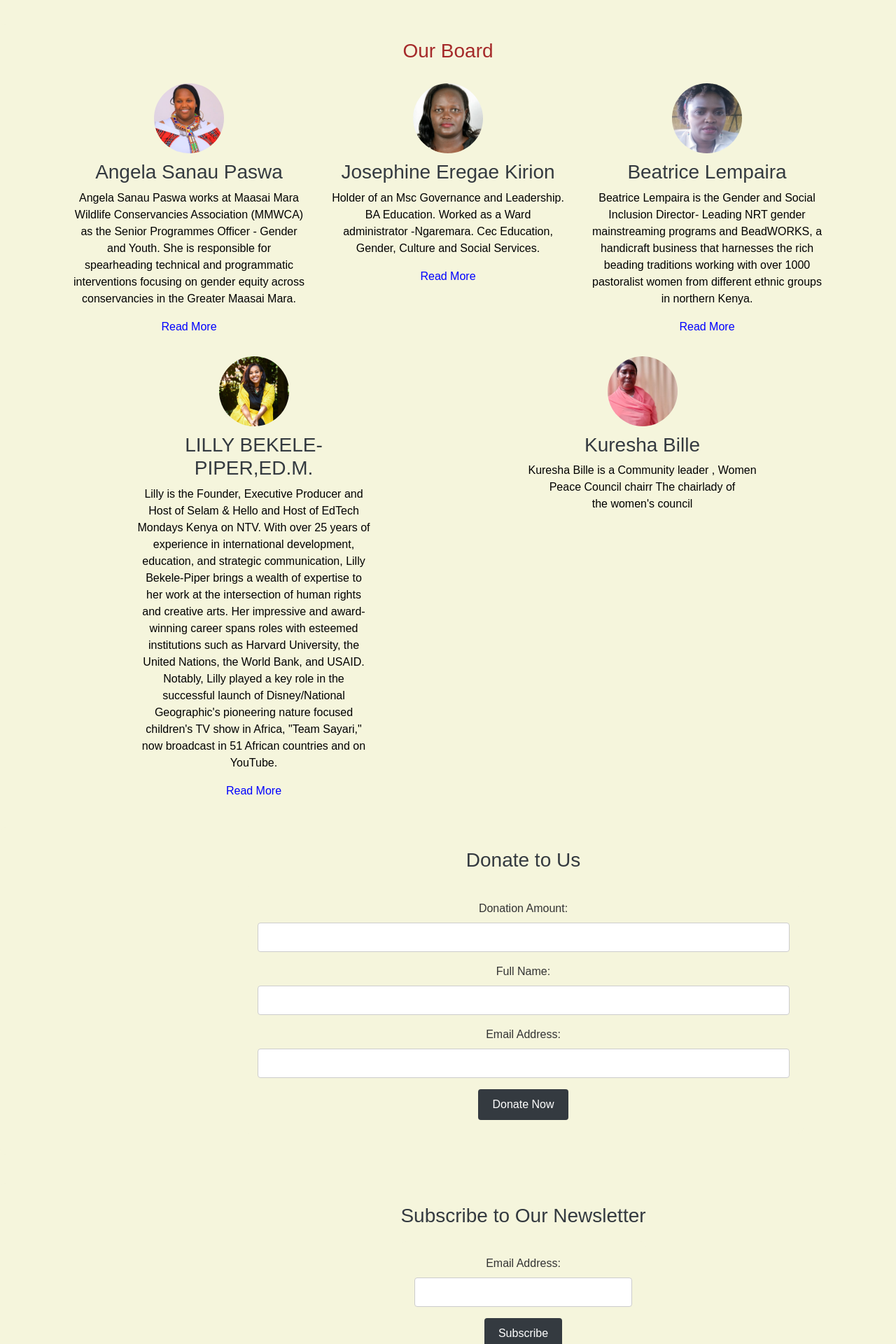
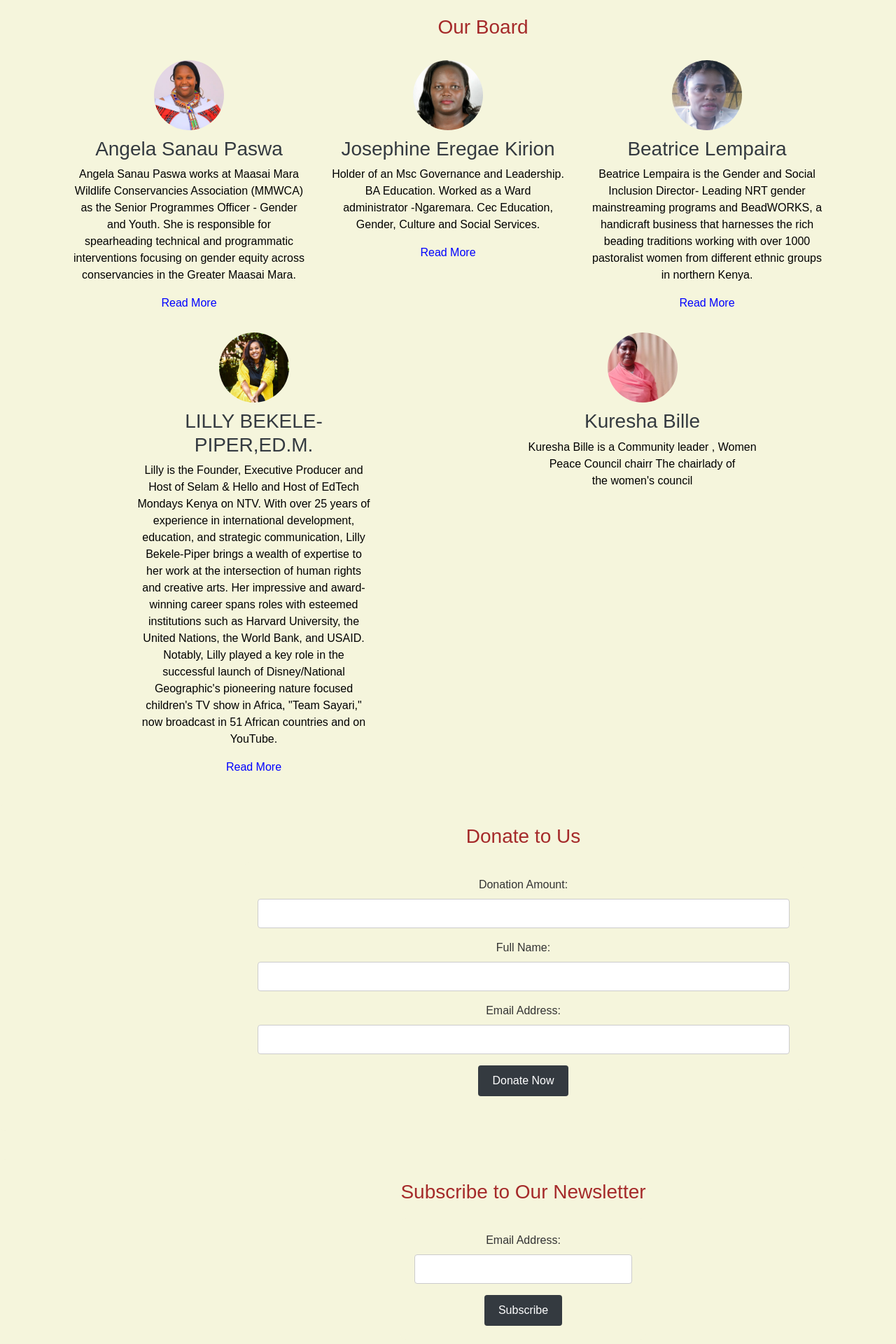
Before and after one commit to SydneyWamalwa/queenofpeace, a Flask app: page / in a window 1280 px wide. Shown: the part 3978-5898 px from the top of the page at 70% size. Run offline with Flask 2, Linux system fonts and the light colour scheme; some libraries are stand-ins or nearby versions.

Commit message:
ui changes 2

```diff
--- a/templates/index.html
+++ b/templates/index.html
@@ -886,7 +886,7 @@
                     <iframe width="560" height="315" src="https://www.youtube.com/embed/MszhlIhVZ-U?si=H3WoF0Z3-AfifcEK" title="YouTube video player" frameborder="0" allow="accelerometer; autoplay; clipboard-write; encrypted-media; gyroscope; picture-in-picture; web-share" allowfullscreen></iframe>
                 </div>
                 <div class="col-md-6">
-                    <h2>Our Founder - USIP Women Building Peace Award 2021 Winner</h2>
+                    <h2>Our Founder - USIP Women Building Peace Award 2021</h2>
                     <!-- Add an iframe to embed the second video -->
                     <iframe width="560" height="315" src="https://www.youtube.com/embed/p1qZUyTanC0?si=cB446G7e2Dg3KW_y" title="YouTube video player" frameborder="0" allow="accelerometer; autoplay; clipboard-write; encrypted-media; gyroscope; picture-in-picture; web-share" allowfullscreen></iframe>
                 </div>
@@ -895,7 +895,7 @@
     </section>
 
     <section id="board">
-        <h3>Our Board</h3>
+        <h3 style="text-align: center; margin-left: 100px;">Our Board</h3>
         <div class="container">
 
         <div class="boarditem">
@@ -983,7 +983,7 @@
         <div class="container-row">
             <div class="row">
                 <div class="col-md-12">
-                    <h2>Donate to Us</h2>
+                    <h2 style="color: brown;">Donate to Us</h2>
                     <!-- Add Paystack script -->
                     <script src="https://js.paystack.co/v1/inline.js"></script>
                     <form action="/store_data" method="post">
@@ -1011,7 +1011,7 @@
         <div class="container">
             <div class="row">
                 <div class="col-md-12">
-                    <h2>Subscribe to Our Newsletter</h2>
+                    <h2 style="color: brown;">Subscribe to Our Newsletter</h2>
                     <form action="/subscribe" method="post">
                         <label for="subscribe-email">Email Address:</label>
                         <input type="email" id="subscribe-email" name="subscribe-email" required>
@@ -1028,7 +1028,7 @@
         <div class="container">
             <div class="row">
                 <div class="col-md-12">
-                    <h2>Comments</h2>
+                    <h2 style="color: brown;">Comments</h2>
                     <form action="/post_comment" method="post">
                         <label for="name">Your Name:</label>
                         <input type="text" id="name" name="name" required>
@@ -1050,7 +1050,7 @@
         <div class="container">
             <div class="row">
                 <div class="col-md-12">
-                    <h2>Contact Information</h2>
+                    <h2 style="color: brown;">Contact Information</h2>
                     <p>Email: <a href="mailto:info@thequeenofpeace.org">info@thequeenofpeace.org</a></p>
                     <p>Tel: 0701444161</p>
                     <p>Alt.Email: <a href="mailto:queenofpeace.organization@gmail.com">queenofpeace.organization@gmail.com</a></p>
```
